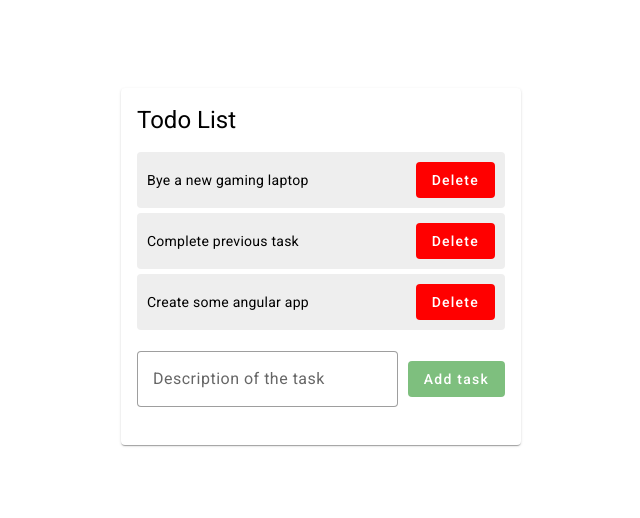
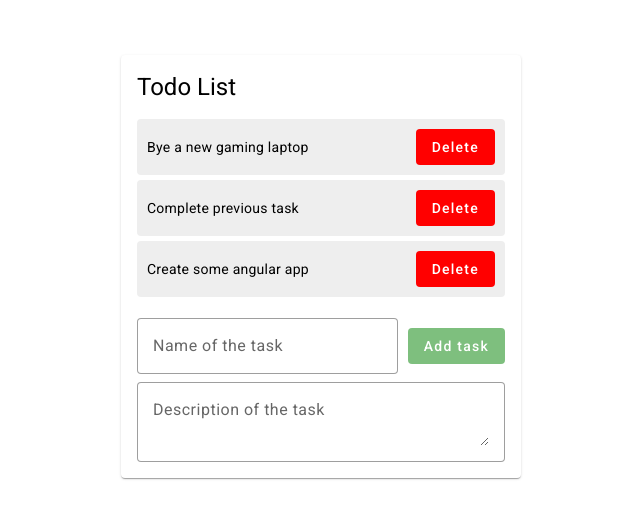
Before and after one commit to Angular-OTUS/DmitryIvanov, an Angular app: page / in a window 1280 px wide. Shown: the part 134-652 px from the top of the page, without its empty margins (319-959 px from the left). Built offline with nearby package versions, Linux system fonts and the light colour scheme.

Commit message:
ДЗ4 Директивы. Пользовательские

```diff
--- /dev/null
+++ b/src/app/Shared/directives/tooltip/tooltip.directive.ts
@@ -0,0 +1,26 @@
+import { Directive, HostListener, Input, OnInit } from '@angular/core';
+import { MatTooltip } from '@angular/material/tooltip';
+
+@Directive({
+  selector: '[appTooltip]',
+  providers: [MatTooltip],
+  standalone: true,
+})
+export class TooltipDirective implements OnInit {
+  @Input('appTooltip') tooltipText!: string;
+
+  constructor(private matTooltip: MatTooltip) {}
+
+  @HostListener('mouseenter') onMouseEnter() {
+    this.matTooltip.message = this.tooltipText;
+    this.matTooltip.show();
+  }
+
+  @HostListener('mouseleave') onMouseLeave() {
+    this.matTooltip.hide();
+  }
+
+  ngOnInit() {
+    this.matTooltip.position = 'above';
+  }
+}
--- a/src/app/app.module.ts
+++ b/src/app/app.module.ts
@@ -11,7 +11,9 @@ import { MatCardModule } from '@angular/material/card';
 import { MatInputModule } from '@angular/material/input';
 import { MatButtonModule } from '@angular/material/button';
 import { MatProgressSpinnerModule } from '@angular/material/progress-spinner';
-import { ButtonComponent } from './Shared/button/button.component';
+import { ButtonComponent } from './Shared/components/button/button.component';
+import { MatTooltipModule } from '@angular/material/tooltip';
+import { TooltipDirective } from './Shared/directives/tooltip/tooltip.directive';
 
 @NgModule({
   declarations: [AppComponent, ToDoListComponent, ToDoListItemComponent],
@@ -25,6 +27,8 @@ import { ButtonComponent } from './Shared/button/button.component';
     MatButtonModule,
     MatProgressSpinnerModule,
     ButtonComponent,
+    MatTooltipModule,
+    TooltipDirective,
   ],
   providers: [],
   bootstrap: [AppComponent],
--- a/src/app/components/to-do-list-item/to-do-list-item.component.html
+++ b/src/app/components/to-do-list-item/to-do-list-item.component.html
@@ -1,4 +1,10 @@
 <li class="todo-list-item">
-  <span>{{ text }}</span>
-  <app-button title="Delete" (clickEvent)="onDelete()" class="button button--delete"></app-button>
+  <span tabindex="0" (click)="onSelect()" (keydown)="onSelect()" appTooltip="Click on a task to see its description">{{
+    text
+  }}</span>
+  <app-button
+    title="Delete"
+    (clickEvent)="onDelete()"
+    appTooltip="Click the button to delete the task"
+    class="button button--delete"></app-button>
 </li>
--- a/src/app/components/to-do-list-item/to-do-list-item.component.scss
+++ b/src/app/components/to-do-list-item/to-do-list-item.component.scss
@@ -7,3 +7,15 @@
   border-radius: 4px;
   margin-bottom: 5px;
 }
+
+.todo-list-item > span:hover {
+  cursor: pointer;
+}
+
+span:focus {
+  outline: none;
+}
+
+.selected:host-context li {
+  background-color: #e2ebdd;
+}
--- a/src/app/components/to-do-list-item/to-do-list-item.component.ts
+++ b/src/app/components/to-do-list-item/to-do-list-item.component.ts
@@ -8,8 +8,13 @@ import { Component, EventEmitter, Input, Output } from '@angular/core';
 export class ToDoListItemComponent {
   @Input({ required: true }) text!: string;
   @Output() deleteEvent = new EventEmitter();
+  @Output() selectEvent = new EventEmitter();
 
-  onDelete(): void {
+  public onDelete(): void {
     this.deleteEvent.emit();
   }
+
+  public onSelect(): void {
+    this.selectEvent.emit();
+  }
 }
--- a/src/app/components/to-do-list/to-do-list.component.html
+++ b/src/app/components/to-do-list/to-do-list.component.html
@@ -16,20 +16,33 @@
       <ul class="todo-list">
         <app-to-do-list-item
           *ngFor="let item of taskItems"
+          [class.selected]="item.id === selectedItemId"
           [text]="item.text"
-          (deleteEvent)="delTask(item.id)"></app-to-do-list-item>
+          (deleteEvent)="delTask(item.id)"
+          (selectEvent)="selectTask(item.id)"></app-to-do-list-item>
       </ul>
+      <div class="todo-list-item__description" *ngIf="selectedItemId !== null">
+        {{ selectedDescription() }}
+      </div>
     </ng-template>
   </mat-card-content>
 
   <mat-card-footer class="todo-actions">
-    <mat-form-field appearance="outline" class="todo-new-task">
-      <input type="text" matInput [(ngModel)]="newTask" placeholder="Description of the task" />
+    <div class="todo-actions__row">
+      <mat-form-field appearance="outline" subscriptSizing="dynamic" class="todo-new-task">
+        <input type="text" matInput [(ngModel)]="newTask" placeholder="Name of the task" />
       </mat-form-field>
       <app-button
         title="Add task"
+        appTooltip="Click the button to add a task"
         (clickEvent)="addTask()"
         [disabled]="isAddTaskBtnDisabled()"
         class="button button--add"></app-button>
+    </div>
+    <div class="todo-actions__row">
+      <mat-form-field appearance="outline" subscriptSizing="dynamic">
+        <textarea matInput [(ngModel)]="newDescription" placeholder="Description of the task"></textarea>
+      </mat-form-field>
+    </div>
   </mat-card-footer>
 </mat-card>
--- a/src/app/components/to-do-list/to-do-list.component.scss
+++ b/src/app/components/to-do-list/to-do-list.component.scss
@@ -1,11 +1,13 @@
 .todo-list-card {
-  width: 400px;
+  min-width: 400px;
+  width: 100%;
 }
 
 .todo-list {
   list-style: none;
   padding: 0;
-  margin: 0;
+  margin: 0 0 -5px;
+  width: 368px;
   max-height: 305px;
   overflow-y: auto;
 }
@@ -21,20 +23,23 @@
 }
 
 .todo-actions {
+  padding: 16px;
+  margin-bottom: -8px;
+}
+
+.todo-actions__row {
   display: flex;
   justify-content: space-between;
   align-items: center;
-  padding: 16px;
-  min-height: 0;
+  margin-bottom: 8px;
 }
 
-.todo-new-task {
+mat-form-field {
   flex-grow: 1;
 }
 
 .button--add {
   margin-left: 10px;
-  margin-bottom: 22px;
 }
 
 .spinner {
@@ -43,3 +48,17 @@
   align-items: center;
   min-height: 100px;
 }
+
+mat-card-content {
+  display: flex;
+}
+
+.todo-list-item__description {
+  background-color: #eee;
+  border-radius: 4px;
+  padding: 10px;
+  margin-left: 8px;
+  width: 212px;
+  text-overflow: ellipsis;
+  overflow: hidden;
+}
--- a/src/app/components/to-do-list/to-do-list.component.ts
+++ b/src/app/components/to-do-list/to-do-list.component.ts
@@ -3,6 +3,7 @@ import { Component, OnDestroy, OnInit } from '@angular/core';
 type TaskItem = {
   id: number;
   text: string;
+  description: string;
 };
 type TaskItems = TaskItem[];
 
@@ -13,26 +14,42 @@ type TaskItems = TaskItem[];
 })
 export class ToDoListComponent implements OnInit, OnDestroy {
   public taskItems: TaskItems = [
-    { id: 1, text: 'Bye a new gaming laptop' },
-    { id: 2, text: 'Complete previous task' },
-    { id: 3, text: 'Create some angular app' },
+    { id: 1, text: 'Bye a new gaming laptop', description: 'Description for the task Bye a new gaming laptop' },
+    { id: 2, text: 'Complete previous task', description: 'Description for the task Complete previous task' },
+    { id: 3, text: 'Create some angular app', description: 'Description for the task Create some angular app' },
   ];
   public newTask = '';
+  public newDescription = '';
   public isLoading = false;
+  public selectedItemId: number | null = null;
 
   public isAddTaskBtnDisabled(): boolean {
     return this.newTask.trim().length === 0;
   }
 
   public delTask(id: number): void {
+    if (this.selectedItemId === id) {
+      this.selectedItemId = null;
+    }
     this.taskItems = this.taskItems.filter(item => item.id !== id);
   }
 
   public addTask(): void {
     const id = 1 + Math.max(0, ...this.taskItems.map(item => item.id));
     const text = this.newTask;
-    this.taskItems.push({ id, text });
+    const description = this.newDescription;
+    this.taskItems.push({ id, text, description });
+
     this.newTask = '';
+    this.newDescription = '';
+  }
+
+  public selectTask(id: number): void {
+    this.selectedItemId = this.selectedItemId === id ? null : id;
+  }
+  public selectedDescription(): string {
+    const selectedItem = this.taskItems.find(item => item.id === this.selectedItemId);
+    return selectedItem ? selectedItem.description : '';
   }
 
   private fakeTimerId?: ReturnType<typeof setTimeout>;
```
Also changed, not shown: src/app/Shared/components/button/button.component.html (renamed from src/app/Shared/button/button.component.html), src/app/Shared/components/button/button.component.scss (renamed from src/app/Shared/button/button.component.scss), src/app/Shared/components/button/button.component.ts (renamed from src/app/Shared/button/button.component.ts), 1 other file (tests, documents, lock files or other folders). Lines whose indentation alone changed are shown as unchanged.
